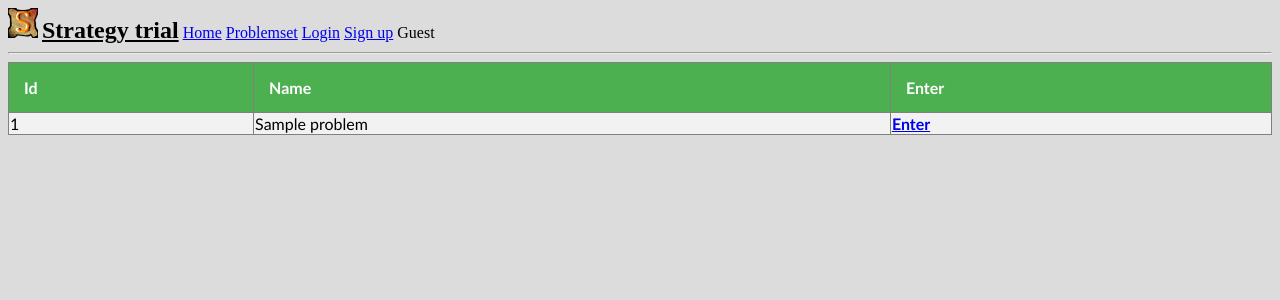
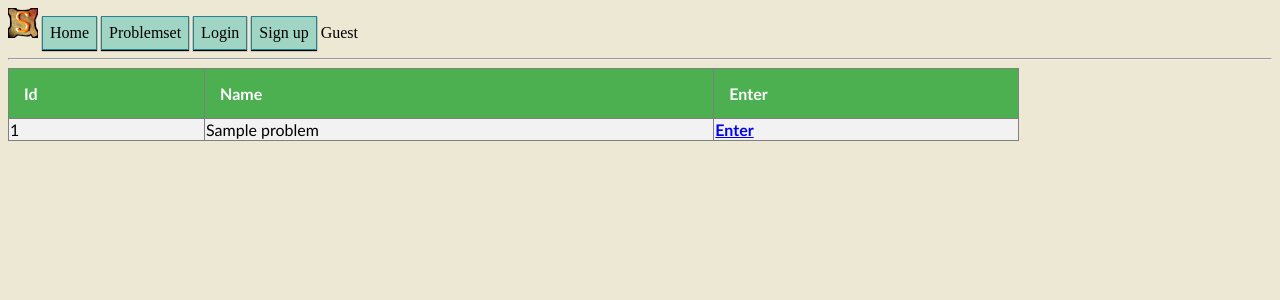
Before and after one commit to m20-sch57/strategy-trial, a Flask app: page /problemset in a window 1280 px wide. Shown: the top 300 px of the page. Run offline with Flask 2, Linux system fonts and the light colour scheme; tables that the repository leaves empty hold one stand-in row (values such as "Sample post").

Commit message:
New design
TODO: image place, problemset

```diff
--- a/app/static/styles/trash.css
+++ b/app/static/styles/trash.css
@@ -2,7 +2,7 @@ table
 {
     font-family: "Trebuchet MS", Arial, Helvetica, sans-serif;
     border-collapse: collapse;
-    width: 100%;
+    width: 80%;
 }
 th, tr
 {
@@ -17,12 +17,12 @@ th
     color: white;
 }
 
-.headdarkgreen
+.headblue
 {
-    border: 1px solid #752791;
+    border: 1px solid #041949;
     padding: 10px;
-    background-color: #C597D3;
-    color: #752791;
+    background-color: #2754B4;
+    color: #ffffff;
     font-family: "Trebuchet MS", Arial, Helvetica, sans-serif;
     border-collapse: collapse;
     width: 20%;
@@ -44,3 +44,19 @@ th
 {
     color: #00008B; font-style: italic
 }
+
+a.button27 {
+    display: inline-block;
+    font-family: "Times New Roman", Arial, Helvetica, sans-serif;
+    padding: 8px;
+    text-decoration: none;
+    background: #9FD5C2;
+    color: black;
+    box-shadow: 0 0 0 1px #278191 inset, 0 1px 1px black;
+}
+
+a.button27:hover {
+    background: #278191;
+    color: white;
+    box-shadow: 0 0 0 1px black inset, 0 1px 1px black;
+}
--- a/app/templates/base.html.j2
+++ b/app/templates/base.html.j2
@@ -8,27 +8,26 @@
         <title>Need Title</title>
         {% endif %}
     </head>
-    <body bgcolor="#DCDCDC">
+    <body bgcolor=#ECE8D4>
         <div>
             <img src="{{ url_for('static',filename='pictures/headpicture.png') }}" alt="-_-">
-            <font size="5"><b><u>Strategy trial</u></b></font>
             <a> </a>
-            <a href="/home">Home</a>
-            <a href="/problemset">Problemset</a>
+            <a class="button27" href="/home">Home</a>
+            <a class="button27" href="/problemset">Problemset</a>
             {% if info.logged_in == 0 %}
-            <a href="/login">Login</a>
-            <a href="/sign_up">Sign up</a>
+            <a class="button27" href="/login">Login</a>
+            <a class="button27" href="/sign_up">Sign up</a>
             <a>{{ info.username }}</a>
             {% else %}
-            <a href="/submissions">Submissions</a>
-            <a href="/logout">Log out</a>
-            <a href="/settings">{{ info.username }}</a>
+            <a class="button27" href="/submissions">Submissions</a>
+            <a class="button27" href="/logout">Log out</a>
+            <a class="button27" href="/settings">{{ info.username }}</a>
             {% endif %}
             {% if info.admin == 1 %}
                 <b>(admin)</b>
-                <a href="/add_tournament">Add tournament</a>
-                <a href="/add_problem">Add problem</a>
-                <a href="/users_list">List of users</a>
+                <a class="button27" href="/add_tournament">Add tournament</a>
+                <a class="button27" href="/add_problem">Add problem</a>
+                <a class="button27" href="/users_list">List of users</a>
             {% endif %}
         </div>
         {% with messages = get_flashed_messages() %}
--- a/app/templates/home.html.j2
+++ b/app/templates/home.html.j2
@@ -1,6 +1,6 @@
 {% extends "base.html.j2" %}
 
 {% block content %}
-    <h1>Welcome to Strategy Trial site!</h1>
-    <div><p>Here you can test your strategies for some games.</p></div>
+    <h1>Welcome to Strategy Trial website!</h1>
+    <div class="login"><p>Here you can test your strategies for some games.</p></div>
 {% endblock %}
```
Also changed, not shown: app/templates/problem.html.j2 (+6 -6 lines).
